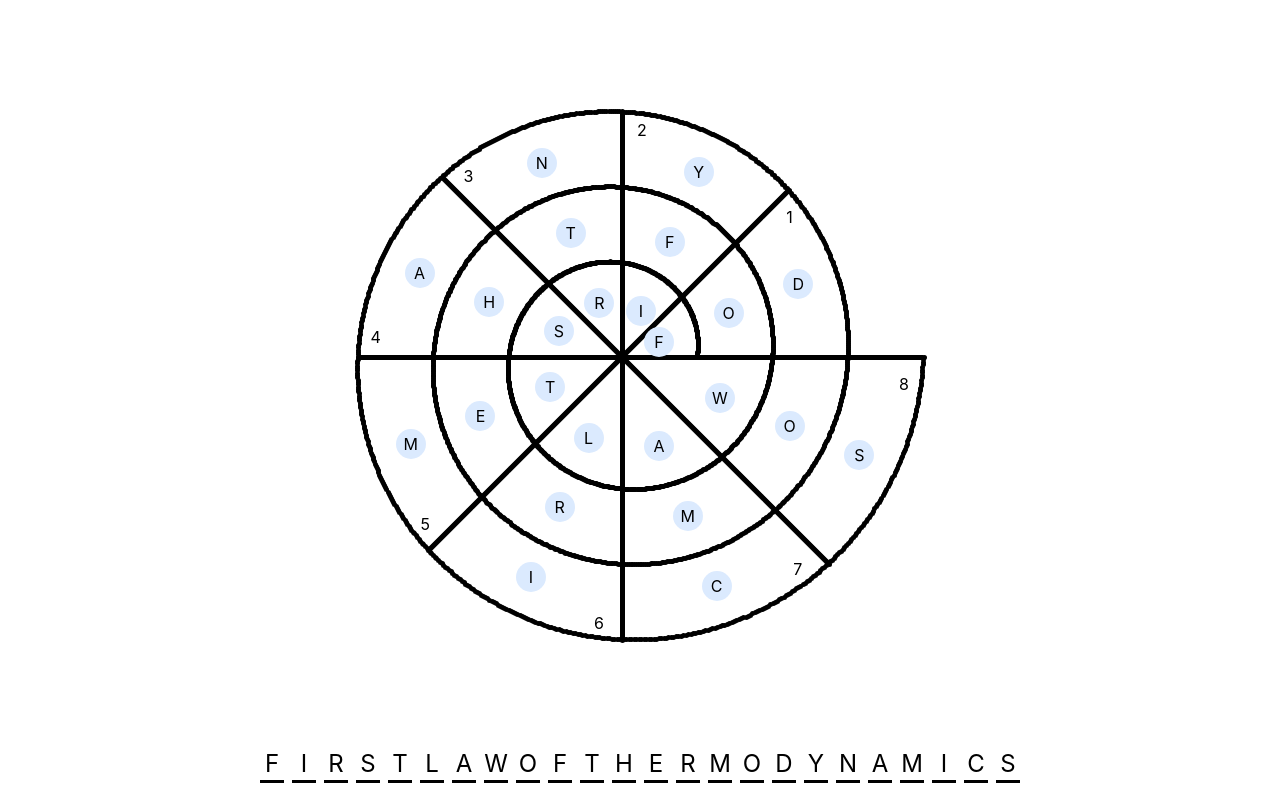
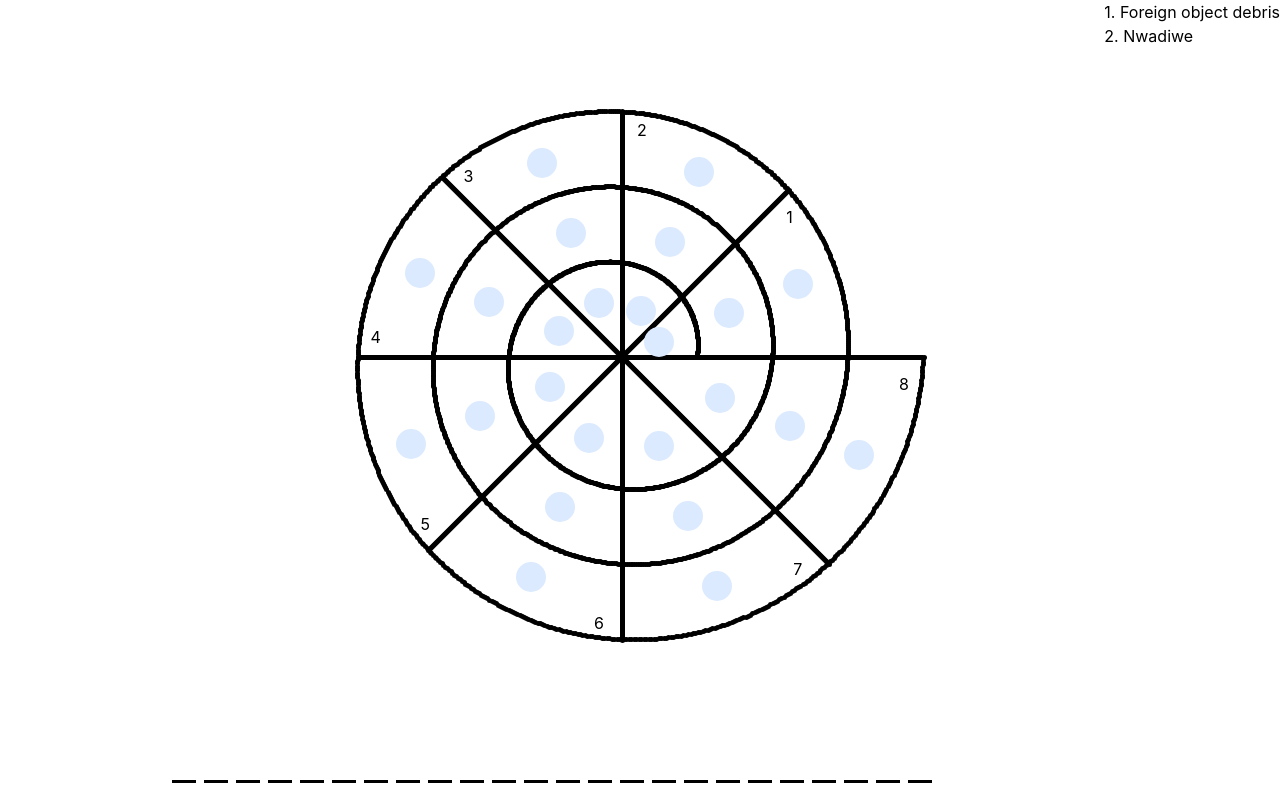
Before and after one commit to zachm01/wordcoil, a React (Vite) app: page / in a window 1280 px wide. Built offline with nearby package versions, Linux system fonts and the light colour scheme.

Commit message:
Use puzzle.json file for puzzle data

```diff
--- a/src/App.tsx
+++ b/src/App.tsx
@@ -2,18 +2,25 @@ import { useState } from "react"
 import { PuzzleBoard } from "./components/puzzle_board"
 import { SpiralWord } from "./components/spiral_word"
 import { range, puzzleParams } from "./math"
+import { ClueDisplay } from "./components/clue_display"
 
 
 function App() {
-  const [word, setWord] = useState<string>("FIRSTLAWOFTHERMODYNAMICS")
+  const [word, setWord] = useState<string>("")
   const [selectedLetter, setSelectedLetter] = useState<number>(-1)
   const degreeStep = 360 / puzzleParams.numSpokes
   const maxLetters = range(puzzleParams.spiralStartDegree, puzzleParams.spiralEndDegree, degreeStep).length
 
   return (
     <>
+      <div style={{
+        "float": "right"
+      }}>
+        <ClueDisplay selectedLetter={selectedLetter} setSelectedLetter={setSelectedLetter}/>
+      </div>
       <PuzzleBoard word={word} setWord={setWord} selectedLetter={selectedLetter} setSelectedLetter={setSelectedLetter}/>
       <SpiralWord word={word} length={maxLetters} selectedLetter={selectedLetter} setSelectedLetter={setSelectedLetter}/>
+
     </>
   )
 }
--- /dev/null
+++ b/src/puzzle.json
@@ -0,0 +1,15 @@
+{
+  "answer": "firstlawofthermodynamics",
+  "clues": [
+    {
+      "number": 1,
+      "char": 16,
+      "text": "Foreign object debris"
+    },
+    {
+      "number": 2,
+      "char": 17,
+      "text": "Nwadiwe"
+    }
+  ]
+}
```
